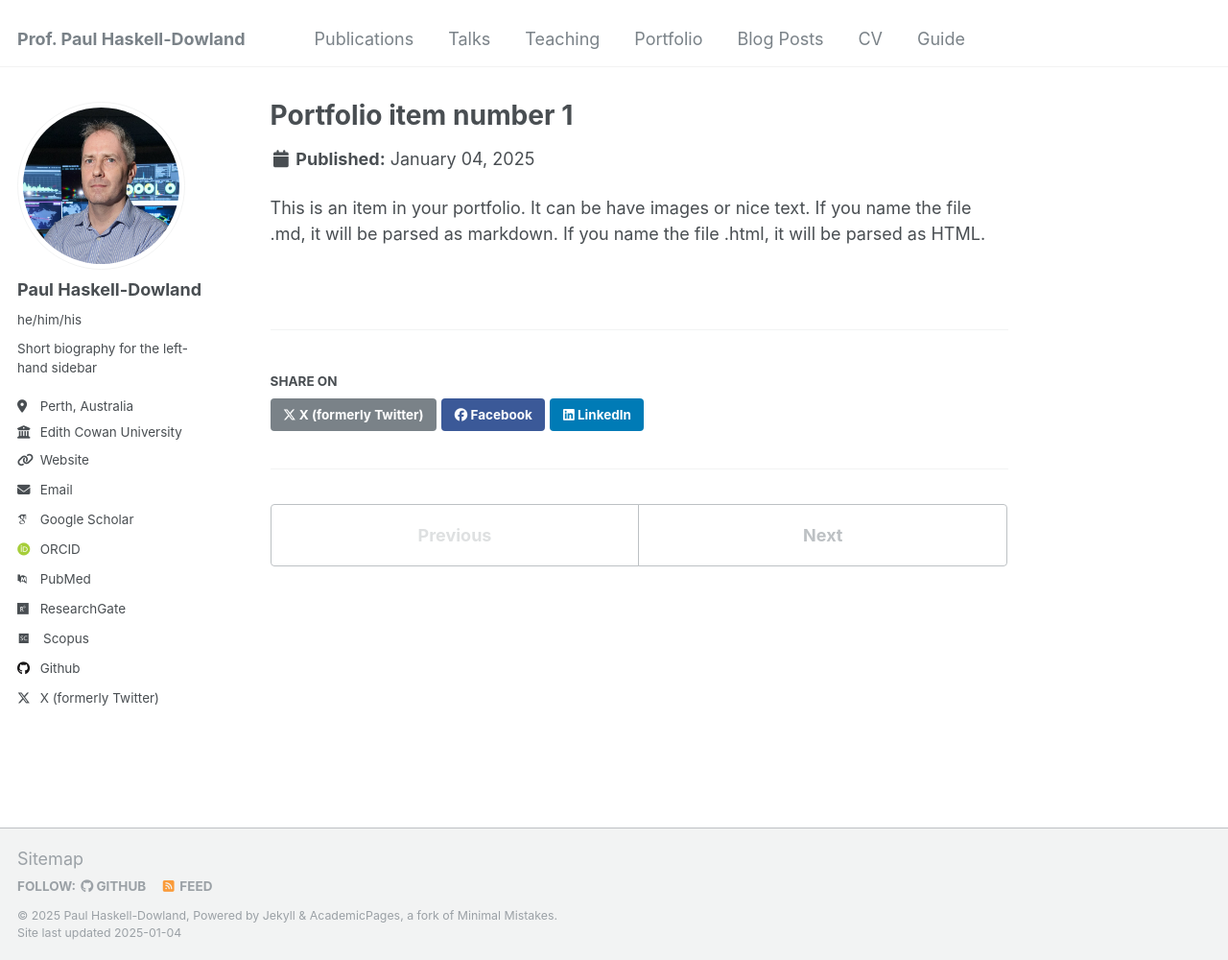
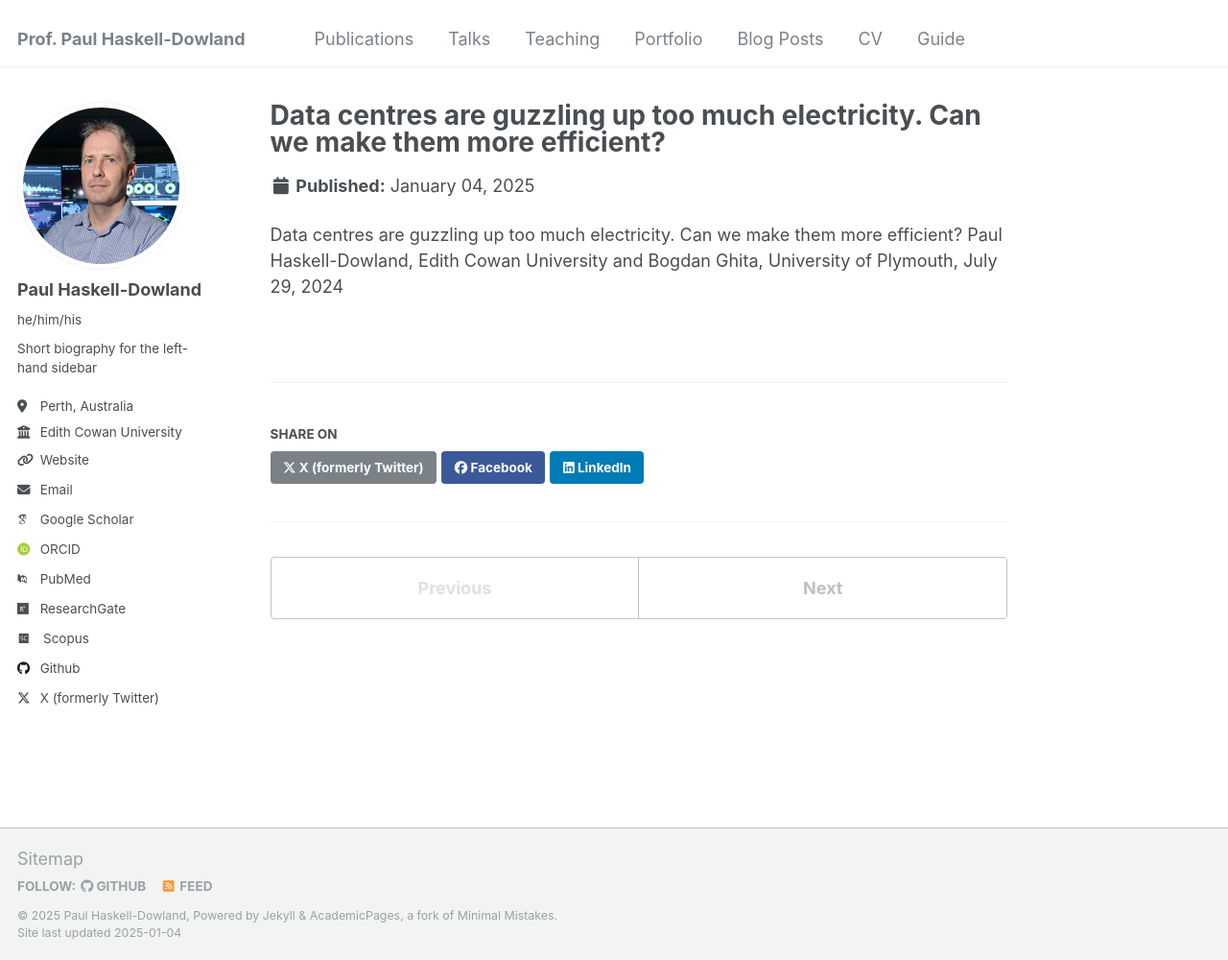
Before and after one commit to pdowland/phdweb, a Jekyll site: the page built from _portfolio/portfolio-1.md, in a window 1280 px wide and 1000 px high. Shown: the whole window at 96% size. Built offline with Jekyll 4.4.1, drawn with Linux system fonts in a browser that asks for light colours; some web fonts are replaced.

Commit message:
Update portfolio-1.md

```diff
--- a/_portfolio/portfolio-1.md
+++ b/_portfolio/portfolio-1.md
@@ -1,7 +1,8 @@
 ---
-title: "Portfolio item number 1"
-excerpt: "Short description of portfolio item number 1<br/><img src='/images/500x300.png'>"
+title: "Data centres are guzzling up too much electricity. Can we make them more efficient?"
+excerpt: "Between AI and bingeing TV shows, we’re using more data than ever – and data centres are power hungry. Thankfully, there are some ways to optimise their power usage.<br/><img src='/images/500x300.png'>"
 collection: portfolio
 ---
 
-This is an item in your portfolio. It can be have images or nice text. If you name the file .md, it will be parsed as markdown. If you name the file .html, it will be parsed as HTML.
+Data centres are guzzling up too much electricity. Can we make them more efficient?
+Paul Haskell-Dowland, Edith Cowan University and Bogdan Ghita, University of Plymouth, July 29, 2024
```
